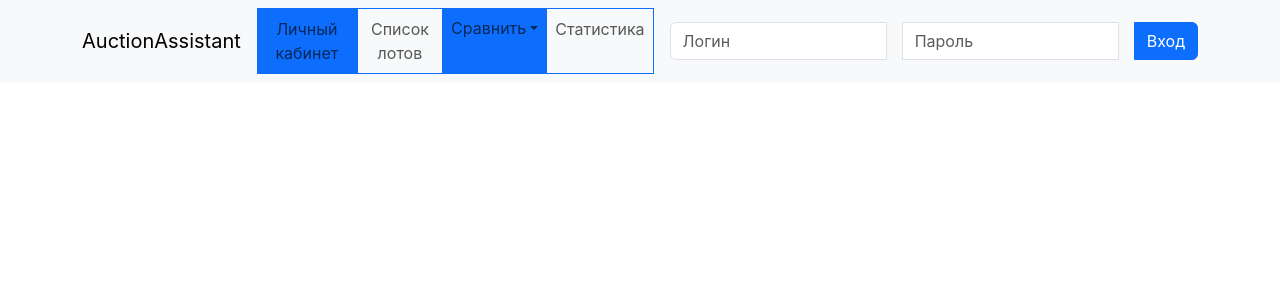
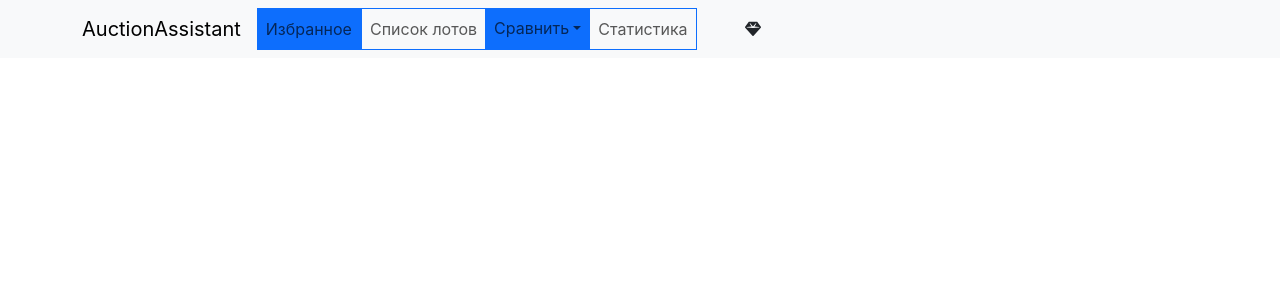
Before and after one commit to Karasiq1337/TorgiGov, a React (Create React App) app in the folder TorgiGov/auction_assistant/: page / in a window 1280 px wide. Both pictures are taken after a click on the button "Вход". Shown: the top 300 px of the page. Built offline with nearby package versions, Linux system fonts and the light colour scheme.

Commit message:
NavBar вход

```diff
--- a/TorgiGov/auction_assistant/src/App.tsx
+++ b/TorgiGov/auction_assistant/src/App.tsx
@@ -3,6 +3,8 @@ import './App.css';
 import {NavBar} from "./Menu/NavBar";
 import {Route, Routes} from "react-router-dom";
 import {Home} from "./Menu/HomePage/Home";
+import {Authorization} from "./Menu/Authorization/Authorization";
+
 
 function App() {
   return (
@@ -12,6 +14,7 @@ function App() {
           </header>
           <Routes>
               <Route path={"/home"} element={<Home/>}/>
+              <Route path={"/login"} element={<Authorization/>}/>
           </Routes>
           <footer>
           </footer>
--- a/TorgiGov/auction_assistant/src/Menu/NavBar.tsx
+++ b/TorgiGov/auction_assistant/src/Menu/NavBar.tsx
@@ -1,22 +1,32 @@
-import React from "react";
+import React, {useState} from "react";
 import Form from 'react-bootstrap/Form';
-import {Dropdown, Image, Nav, Navbar, NavDropdown, NavLink} from "react-bootstrap";
+import {Dropdown, FormText, Image, Modal, Nav, Navbar, NavDropdown, NavLink} from "react-bootstrap";
 import {Container} from "react-bootstrap";
 import Button from "react-bootstrap/Button";
 import InputGroup from "react-bootstrap/InputGroup";
 import InputGroupText from "react-bootstrap/InputGroupText";
 import FormCheckInput from "react-bootstrap/FormCheckInput";
 import {Link} from "react-router-dom";
+import { FontAwesomeIcon } from '@fortawesome/react-fontawesome';
+import { faGem } from '@fortawesome/free-solid-svg-icons';
 
-export function NavBar(){
+
+    export function NavBar() {
+        const [login, setLogin] = useState<string>('');
+        const [password, setPassword] = useState<string>('');
+        const [showForm, setShowForm] = useState<boolean>(true);
+        const handleLogin = () => {
+            setShowForm(false);
+        };
         return (
+            <>
                 <Navbar expand="lg" className="bg-body-tertiary">
                     <Container>
                         <Navbar.Brand href="/home">AuctionAssistant</Navbar.Brand>
                         <Navbar.Toggle aria-controls="basic-navbar-nav"/>
                         <Navbar.Collapse>
-                    <Nav className={"me-3 "}>
-                        <NavLink className={"text-center border border-primary bg-primary"}>Личный кабинет</NavLink>
+                            <Nav className={"me-5"}>
+                                <NavLink className={"text-center border border-primary bg-primary"}>Избранное</NavLink>
                                 <NavLink className={"text-center border border-primary"}>Список лотов</NavLink>
                                 <NavDropdown className={"bg-primary"} title={"Сравнить"}>
                                     <NavDropdown.Item href={"Аренда"}>Аренда</NavDropdown.Item>
@@ -25,14 +35,29 @@ export function NavBar(){
                                 <NavLink className={"text-center border border-primary"}>Статистика</NavLink>
                             </Nav>
                             <Nav>
+                                <div>
+                                {showForm ? (
                                     <InputGroup className="">
-                        <Form.Control type={"text"} placeholder={"Логин"} className={"form-control me-3"}/>
-                        <Form.Control type={"password"} placeholder={"Пароль"} className={"form-control me-3"}/>
-                        <Button type={"submit"} className={"btn btn-primary"}>Вход</Button>
+                                        <Form.Control type={"text"} placeholder={"Логин"}
+                                                      className={"form-control me-3"} value={login}
+                                                      onChange={(e) => setLogin(e.target.value)}/>
+                                        <Form.Control type={"password"} placeholder={"Пароль"}
+                                                      className={"form-control me-3"} value={password}
+                                                      onChange={(e) => setPassword(e.target.value)}/>
+                                        <Button type={"submit"} className={"btn btn-primary me-5"}
+                                                onClick={handleLogin}>Вход</Button>
                                     </InputGroup>
+                                ) : (
+                                    <>
+                                        <FontAwesomeIcon icon={faGem}/>
+                                        <span>{login}</span>
+                                    </>
+                                )}
+                                </div>
                             </Nav>
                         </Navbar.Collapse>
                     </Container>
                 </Navbar>
+            </>
         )
     }
```
Lines whose indentation alone changed are shown as unchanged.
